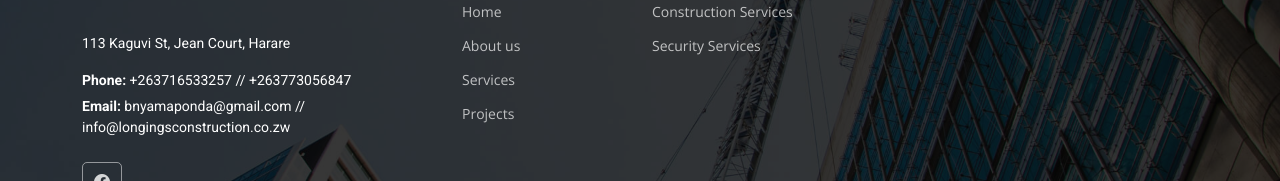
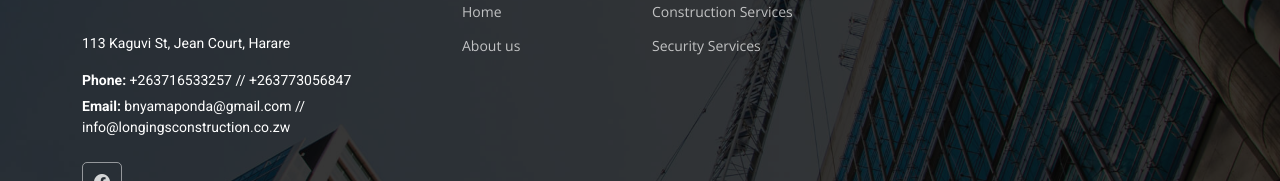
Before and after one commit to BlinkStarDesign/longings_construction, a plain HTML site: page index.html in a window 1280 px wide. Shown: the part 1681-1862 px from the top of the page. Drawn offline with nearby package versions, Linux system fonts and the light colour scheme.

Commit message:
removed some links

```diff
--- a/index.html
+++ b/index.html
@@ -194,8 +194,7 @@
             <ul>
               <li><a href="index.html">Home</a></li>
               <li><a href="about.html">About us</a></li>
-              <li><a href="services.html">Services</a></li>
-              <li><a href="projects.html">Projects</a></li>
+
 
             </ul>
           </div>
```
Also changed, not shown: about.html (+1 -2 lines), construction.html (+1 -2 lines), contact.html (+1 -2 lines), security.html (+1 -2 lines).
